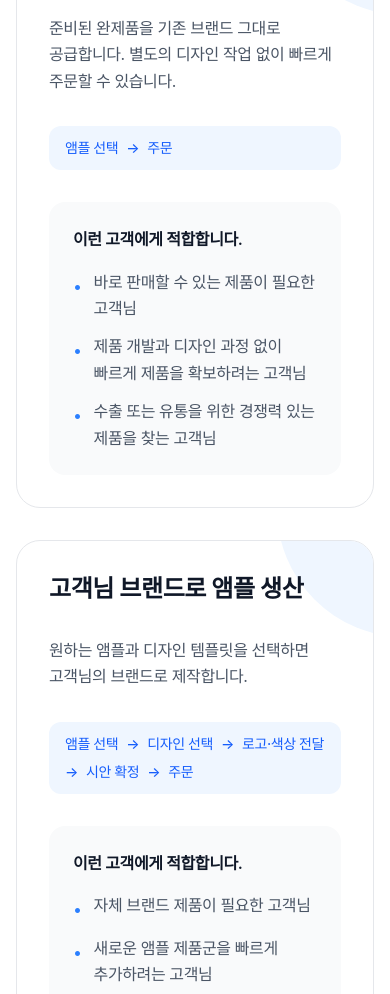
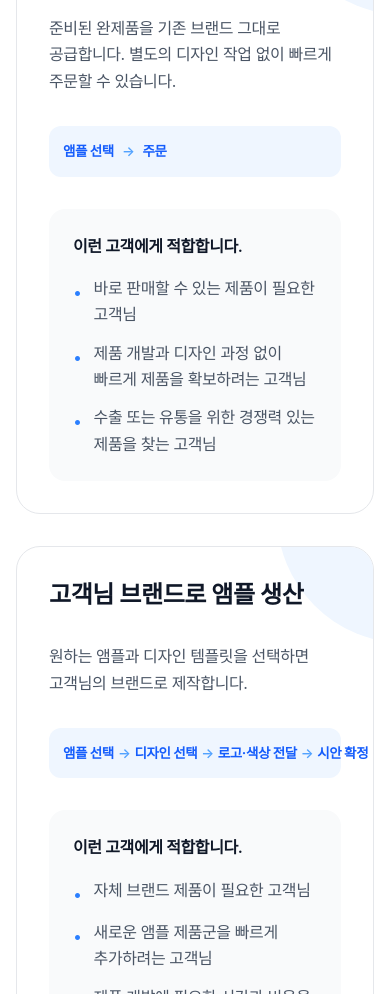
Before and after one commit to rbncf/ampoulepick, a React (Vite) app: page / in a window 390 px wide. Shown: the part 9460-10454 px from the top of the page. Built offline with nearby package versions, Linux system fonts and the light colour scheme; a web font is replaced by a local one.

Commit message:
style: update responsive typography and layout for CustomBrand cards
Adjust font sizes, spacing, and layout to ensure better readability and responsiveness across screen sizes.

```diff
--- a/src/components/CustomBrand.tsx
+++ b/src/components/CustomBrand.tsx
@@ -59,9 +59,9 @@ export default function CustomBrand() {
                 준비된 완제품을 기존 브랜드 그대로 공급합니다. 별도의 디자인 작업 없이 빠르게 주문할 수 있습니다.
               </p>
 
-              <div className="flex items-center gap-2 text-sm font-medium text-blue-600 bg-blue-50 px-4 py-3 rounded-xl relative z-10 flex-wrap">
+              <div className="flex items-center gap-2 sm:gap-2.5 lg:gap-1.5 xl:gap-2.5 text-[13.5px] sm:text-[15.5px] lg:text-[14.5px] xl:text-[16px] font-bold text-blue-600 bg-blue-50 px-3.5 sm:px-5 py-3.5 rounded-xl relative z-10 whitespace-nowrap">
                 <span>앰플 선택</span>
-                <span>&rarr;</span>
+                <span className="text-blue-400 font-semibold">&rarr;</span>
                 <span>주문</span>
               </div>
 
@@ -86,15 +86,15 @@ export default function CustomBrand() {
                 원하는 앰플과 디자인 템플릿을 선택하면 고객님의 브랜드로 제작합니다.
               </p>
 
-              <div className="flex items-center gap-2 text-sm font-medium text-blue-600 bg-blue-50 px-4 py-3 rounded-xl relative z-10 flex-wrap">
+              <div className="flex items-center justify-between sm:justify-start gap-1 sm:gap-2 lg:gap-1.5 xl:gap-2.5 text-[13.5px] sm:text-[15.5px] lg:text-[14.5px] xl:text-[16px] font-bold text-blue-600 bg-blue-50 px-3.5 sm:px-5 py-3.5 rounded-xl relative z-10 whitespace-nowrap">
                 <span>앰플 선택</span>
-                <span>&rarr;</span>
+                <span className="text-blue-400 font-semibold">&rarr;</span>
                 <span>디자인 선택</span>
-                <span>&rarr;</span>
+                <span className="text-blue-400 font-semibold">&rarr;</span>
                 <span>로고·색상 전달</span>
-                <span>&rarr;</span>
+                <span className="text-blue-400 font-semibold">&rarr;</span>
                 <span>시안 확정</span>
-                <span>&rarr;</span>
+                <span className="text-blue-400 font-semibold">&rarr;</span>
                 <span>주문</span>
               </div>
 
```
